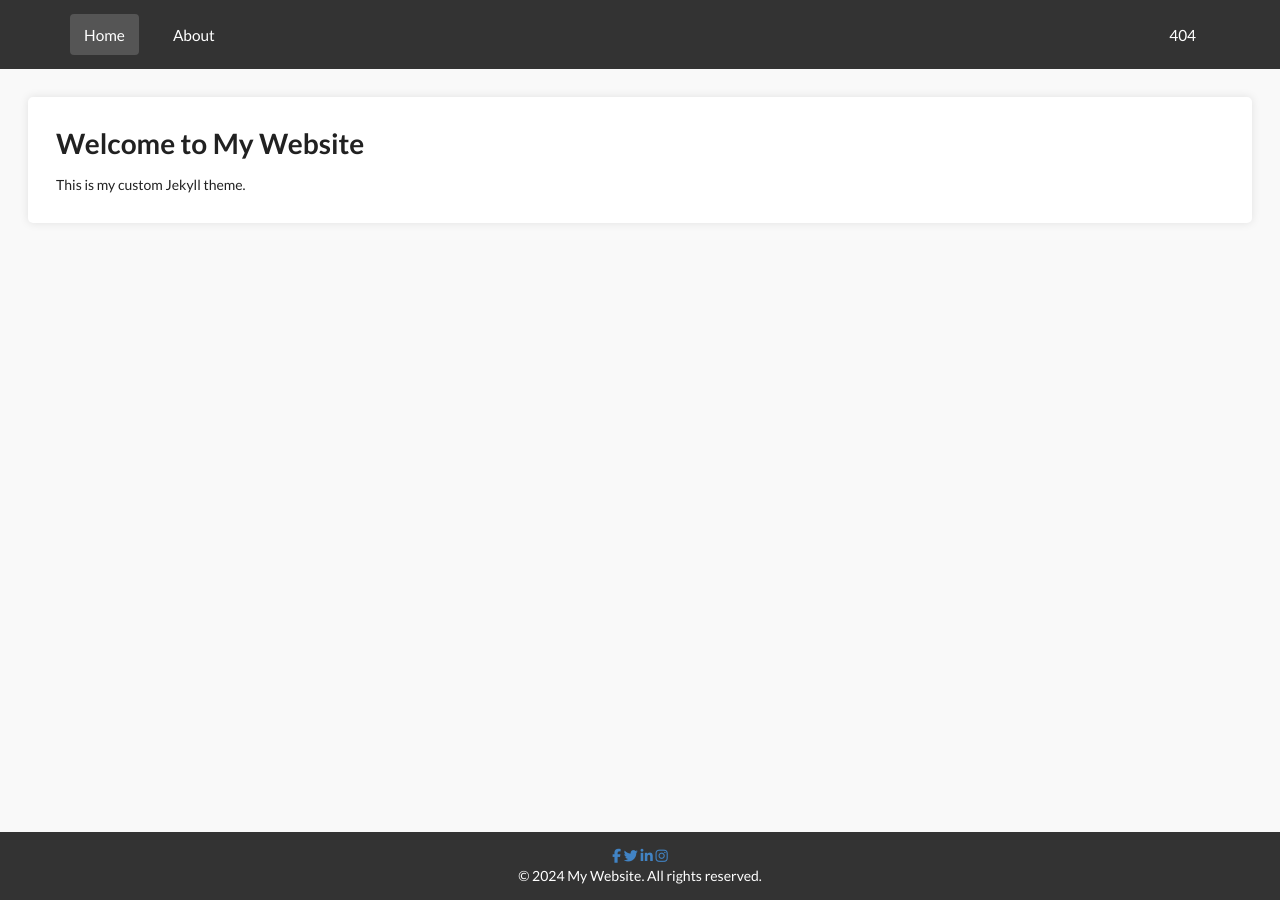
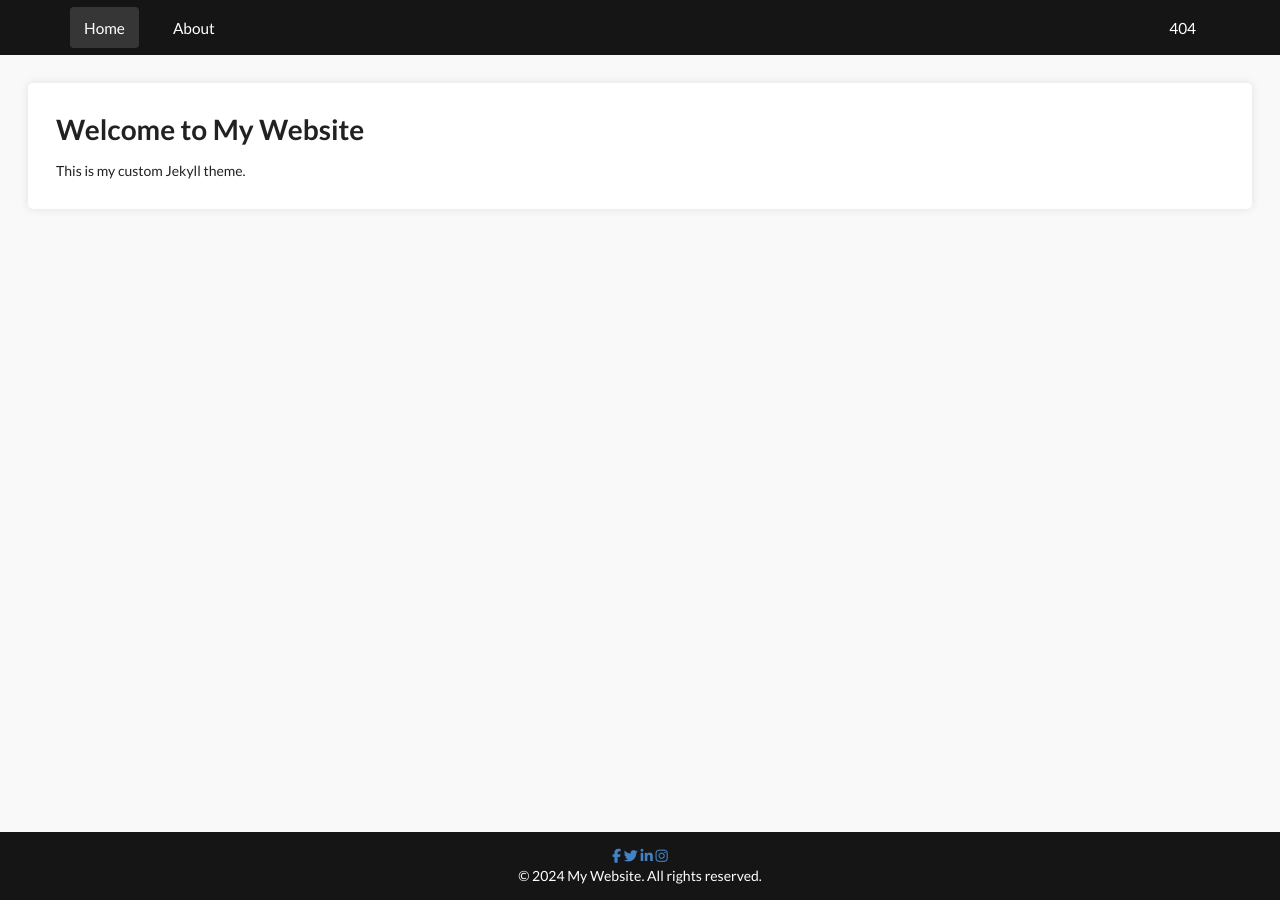
Before and after one commit to nikhilmenghani/home, a Jekyll site: the page built from index.markdown, in a window 1280 px wide. Built offline with Jekyll 4.4.1, drawn with Linux system fonts in a browser that asks for light colours; nearby versions of some CDN libraries.

Commit message:
use variables

```diff
--- a/_data/navigation.yml
+++ b/_data/navigation.yml
@@ -5,4 +5,4 @@
   url: /about/
 
 - title: 404
-  url: /404/
+  url: /404.html
--- a/_sass/_base.scss
+++ b/_sass/_base.scss
@@ -1,3 +1,17 @@
+:root {
+    --background-color: #161515;
+    --background-color-hover: #363636;
+    --text-color: #fff;
+    --header-padding: 0.0rem;
+    --footer-padding: 1rem;
+}
+
+:root.light-theme {
+    --background-color: #f0f0f0;
+    --text-color: #333;
+}
+
+
 html, body {
     height: 100%;
     margin: 0;
@@ -6,9 +20,9 @@ html, body {
 }
 
 header {
-    background: #333;
-    color: #fff;
-    padding: 0.5rem;
+    background: var(--background-color);
+    color: var(--text-color);
+    padding: var(--header-padding);
     flex-shrink: 0;
     width: 100%;
 }
@@ -16,8 +30,8 @@ header {
 footer {
     flex-shrink: 0;
     width: 100%;
-    background-color: #333; /* Example background color */
-    color: #fff; /* Example text color */
-    padding: 1rem;
+    background-color: var(--background-color);
+    color: var(--text-color);
+    padding: var(--footer-padding);
     text-align: center;
 }
--- a/_sass/_menu.scss
+++ b/_sass/_menu.scss
@@ -1,6 +1,6 @@
 /* Base Styles */
 nav {
-    background-color: #333; /* Dark background for the nav */
+    background-color: var(--background-color); /* Dark background for the nav */
     padding: 0.5rem 1rem;
 }
 
@@ -36,7 +36,7 @@ nav ul li {
 }
 
 nav ul li a {
-    color: #fff; /* White text color */
+    color: var(--text-color); /* White text color */
     text-decoration: none; /* Remove underline */
     padding: 0.75rem 1rem; /* Add padding for a larger clickable area */
     display: block;
@@ -48,14 +48,14 @@ nav ul li a {
 
 /* Hover Effects */
 nav ul li a:hover {
-    background-color: #555; /* Lighter background on hover */
+    background-color: var(--background-color-hover); /* Lighter background on hover */
     color: #ddd; /* Light gray text color on hover */
 }
 
 /* Active/Current Page */
 nav ul li a.active {
-    background-color: #555; /* Same as hover for the active link */
-    color: #fff; /* Keep text white */
+    background-color: var(--background-color-hover); /* Same as hover for the active link */
+    color: var(--text-color); /* Keep text white */
 }
 
 /* Responsive Design */
```
